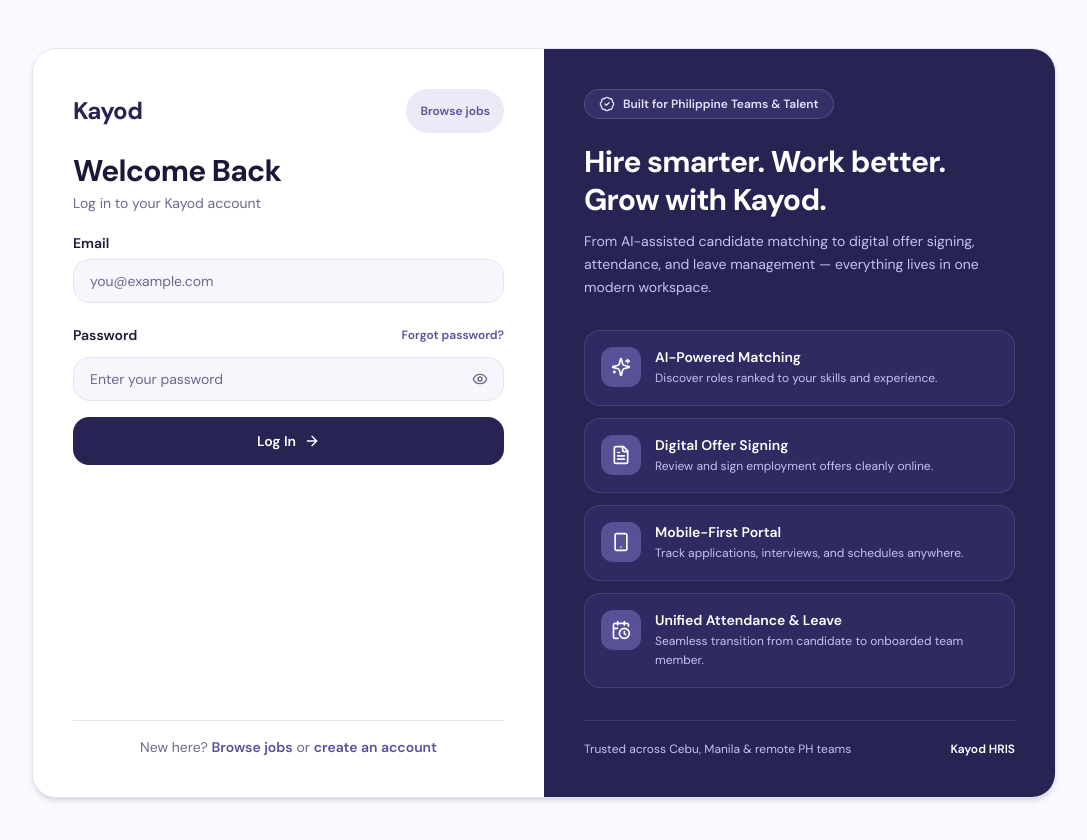
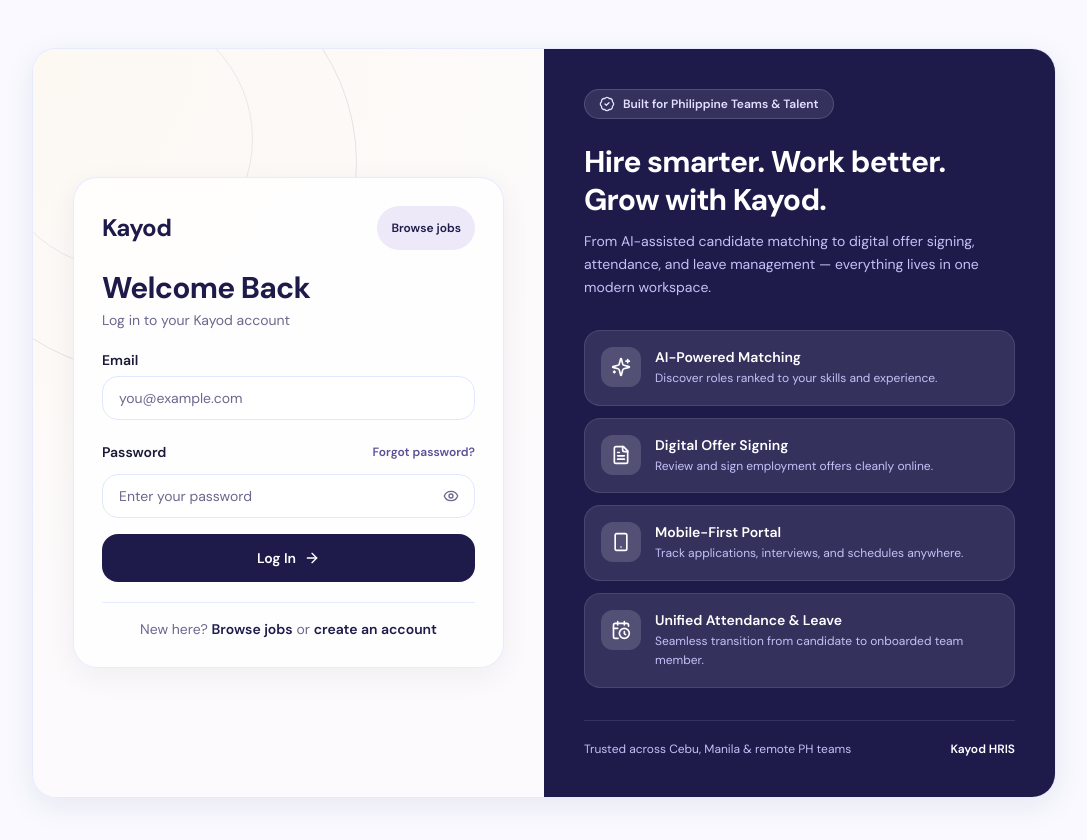
Before and after one commit to Khiro-DevOps/KayodApp, a Next.js app: page /login in a window 1280 px wide. Shown: the top 840 px of the page, without its empty margins (96-1183 px from the left). Built offline with nearby package versions, Linux system fonts and the light colour scheme; no server answers.

Commit message:
ui: login glass and concentric rings

```diff
--- a/app/(auth)/login/page.tsx
+++ b/app/(auth)/login/page.tsx
@@ -70,27 +70,34 @@ function LoginForm() {
     : "/register/applicant";
 
   return (
-    <div className="grid w-full max-w-5xl grid-cols-1 overflow-hidden rounded-3xl border border-border bg-card-bg shadow-md lg:grid-cols-12">
-      {/* Left Panel: Auth Form */}
-      <div className="flex flex-col justify-between p-5 sm:p-8 lg:col-span-6 lg:p-10">
-        <div className="space-y-5">
+    <div className="grid w-full max-w-5xl grid-cols-1 overflow-hidden rounded-3xl border border-indigo-100/80 bg-[#FDF8F2]/60 shadow-[0_8px_30px_rgb(30,27,75,0.08)] lg:grid-cols-12">
+      {/* Left Panel: Warm Cream Canvas + Concentric Rings + Frosted Glass Auth Card */}
+      <div className="relative flex flex-col justify-center overflow-hidden bg-[#FDF8F2]/60 p-4 sm:p-8 lg:col-span-6 lg:p-10">
+        <div className="pointer-events-none absolute inset-0 bg-[radial-gradient(circle_at_top_left,_rgba(253,248,242,0.95),_rgba(252,251,255,0.75)_70%)]" />
+        <div className="pointer-events-none absolute inset-0">
+          <div className="absolute -left-24 -top-24 h-[420px] w-[420px] rounded-full border border-[#1E1B4B]/10" />
+          <div className="absolute -left-10 -top-10 h-[260px] w-[260px] rounded-full border border-[#1E1B4B]/8" />
+        </div>
+
+        <div className="relative flex flex-col justify-between rounded-3xl border border-indigo-100/80 bg-white/80 p-5 shadow-[0_8px_30px_rgb(30,27,75,0.06)] backdrop-blur-xl sm:p-7">
+          <div className="space-y-4 sm:space-y-5">
             <div className="flex items-center justify-between">
               <Link
                 href="/"
-              className="inline-flex min-h-[44px] items-center text-2xl font-bold tracking-tight text-brand-navy"
+                className="inline-flex min-h-[44px] items-center text-2xl font-bold tracking-tight text-[#1E1B4B]"
               >
                 Kayod
               </Link>
               <Link
                 href="/jobs"
-              className="inline-flex min-h-[44px] items-center rounded-full bg-primary-light px-3.5 text-xs font-semibold text-primary transition-colors hover:bg-primary/15"
+                className="inline-flex min-h-[44px] items-center rounded-full bg-primary-light px-3.5 text-xs font-semibold text-[#1E1B4B] transition-colors hover:bg-indigo-100"
               >
                 Browse jobs
               </Link>
             </div>
 
             <div>
-            <h1 className="text-2xl font-bold tracking-tight text-text-main sm:text-3xl">
+              <h1 className="text-2xl font-bold tracking-tight text-[#1E1B4B] sm:text-3xl">
                 Welcome Back
               </h1>
               <p className="mt-1 text-sm text-text-muted">
@@ -121,7 +128,7 @@ function LoginForm() {
                   autoComplete="email"
                   required
                   placeholder="you@example.com"
-                className="min-h-[44px] w-full rounded-2xl border border-border bg-surface-bg px-4 py-2.5 text-sm text-text-main placeholder:text-text-muted outline-none transition-colors focus:border-primary focus:bg-card-bg focus:ring-2 focus:ring-primary/20"
+                  className="min-h-[44px] w-full rounded-2xl border border-indigo-100 bg-white/90 px-4 py-2.5 text-sm text-text-main placeholder:text-text-muted outline-none transition-colors focus:border-[#1E1B4B] focus:bg-white focus:ring-2 focus:ring-[#1E1B4B]/15"
                 />
               </div>
 
@@ -145,7 +152,7 @@ function LoginForm() {
                     autoComplete="current-password"
                     required
                     placeholder="Enter your password"
-                  className="min-h-[44px] w-full rounded-2xl border border-border bg-surface-bg py-2.5 pl-4 pr-12 text-sm text-text-main placeholder:text-text-muted outline-none transition-colors focus:border-primary focus:bg-card-bg focus:ring-2 focus:ring-primary/20"
+                    className="min-h-[44px] w-full rounded-2xl border border-indigo-100 bg-white/90 py-2.5 pl-4 pr-12 text-sm text-text-main placeholder:text-text-muted outline-none transition-colors focus:border-[#1E1B4B] focus:bg-white focus:ring-2 focus:ring-[#1E1B4B]/15"
                   />
                   <button
                     type="button"
@@ -161,7 +168,7 @@ function LoginForm() {
               <button
                 type="submit"
                 disabled={pending}
-              className="inline-flex min-h-[48px] w-full items-center justify-center gap-2 rounded-2xl bg-brand-navy px-5 py-3 text-sm font-semibold text-on-primary transition-colors hover:bg-brand-navy-light disabled:cursor-not-allowed disabled:opacity-60"
+                className="inline-flex min-h-[48px] w-full items-center justify-center gap-2 rounded-2xl bg-[#1E1B4B] px-5 py-3 text-sm font-semibold text-white transition-colors hover:bg-indigo-900 disabled:cursor-not-allowed disabled:opacity-60"
               >
                 <span>{pending ? "Logging in..." : "Log In"}</span>
                 {!pending ? <ArrowRight className="h-4 w-4" /> : null}
@@ -169,28 +176,29 @@ function LoginForm() {
             </form>
           </div>
 
-        <div className="mt-6 border-t border-border pt-4 text-center text-sm text-text-muted">
+          <div className="mt-5 border-t border-indigo-100/80 pt-4 text-center text-sm text-text-muted">
             New here?{" "}
             <Link
               href="/jobs"
-            className="font-semibold text-primary transition-colors hover:text-primary-hover hover:underline"
+              className="font-semibold text-[#1E1B4B] transition-colors hover:text-indigo-900 hover:underline"
             >
               Browse jobs
             </Link>{" "}
             or{" "}
             <Link
               href={registerHref}
-            className="font-semibold text-primary transition-colors hover:text-primary-hover hover:underline"
+              className="font-semibold text-[#1E1B4B] transition-colors hover:text-indigo-900 hover:underline"
             >
               create an account
             </Link>
           </div>
         </div>
+      </div>
 
       {/* Right Panel: Branded Kayod Value Proposition (Desktop only) */}
-      <div className="hidden flex-col justify-between bg-brand-navy p-10 text-on-primary lg:col-span-6 lg:flex">
+      <div className="hidden flex-col justify-between bg-[#1E1B4B] p-10 text-on-primary lg:col-span-6 lg:flex">
         <div className="space-y-6">
-          <div className="inline-flex items-center gap-2 rounded-full border border-white/15 bg-brand-navy-light px-3.5 py-1.5 text-xs font-semibold text-primary-fixed">
+          <div className="inline-flex items-center gap-2 rounded-full border border-white/15 bg-white/10 px-3.5 py-1.5 text-xs font-semibold text-primary-fixed">
             <BadgeCheck className="h-4 w-4" />
             <span>Built for Philippine Teams &amp; Talent</span>
           </div>
@@ -210,9 +218,9 @@ function LoginForm() {
               return (
                 <div
                   key={item.title}
-                  className="flex items-start gap-3.5 rounded-2xl border border-white/10 bg-brand-navy-light/70 p-4"
+                  className="flex items-start gap-3.5 rounded-2xl border border-white/10 bg-white/10 p-4"
                 >
-                  <div className="flex h-10 w-10 shrink-0 items-center justify-center rounded-xl bg-primary text-on-primary">
+                  <div className="flex h-10 w-10 shrink-0 items-center justify-center rounded-xl bg-white/15 text-on-primary">
                     <Icon className="h-5 w-5" />
                   </div>
                   <div>
```
Lines whose indentation alone changed are shown as unchanged.
